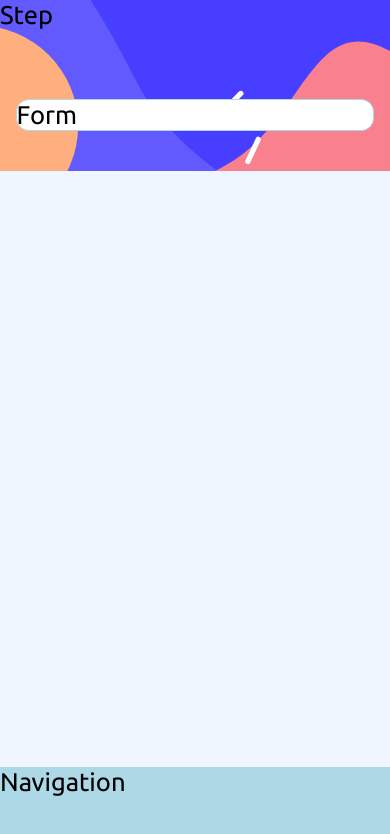
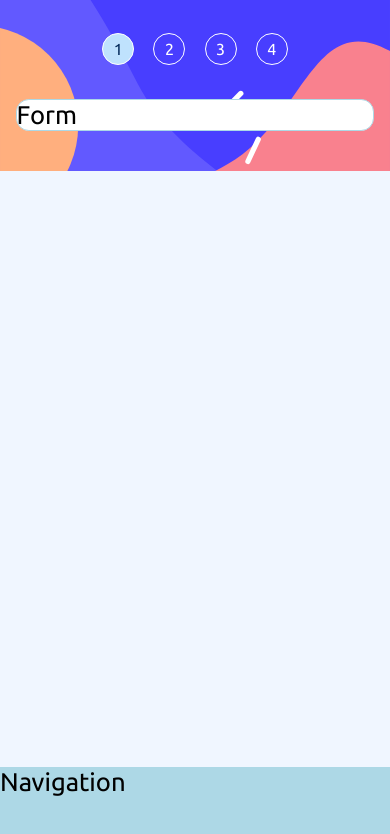
Before and after one commit to hqz3/fem-multi-step-form, a React (Vite) app: page / in a window 390 px wide. Shown: the top 834 px of the page. Built offline with nearby package versions, Linux system fonts and the light colour scheme.

Commit message:
Add steps with responsive styling for mobile and desktop screens

```diff
--- a/src/components/Sidebar.tsx
+++ b/src/components/Sidebar.tsx
@@ -1,5 +1,36 @@
 import style from "../styles/Sidebar.module.css";
 
+interface StepType {
+  number: number;
+  title: string;
+  description: string;
+}
+
 export const Sidebar = () => {
-  return <div className={style.container}>Step</div>;
+  const steps: StepType[] = [
+    { number: 1, title: "Step 1", description: "Your info" },
+    { number: 2, title: "Step 2", description: "Select plan" },
+    { number: 3, title: "Step 3", description: "Add-ons" },
+    { number: 4, title: "Step 4", description: "Summary" },
+  ];
+
+  return (
+    <div className={style.steps__container}>
+      {steps.map((step: StepType, index: number) => {
+        return (
+          <ol className={style.step__container}>
+            <li
+              className={`${style.step__number} ${
+                index === 0 ? style.step__selected : ""
+              }`}
+            >
+              {step.number}
+            </li>
+            <p className={style.step__title}>{step.title}</p>
+            <p className={style.step__description}>{step.description}</p>
+          </ol>
+        );
+      })}
+    </div>
+  );
 };
--- a/src/styles/Sidebar.module.css
+++ b/src/styles/Sidebar.module.css
@@ -1,26 +1,103 @@
-.container {
+.steps__container {
   background-image: url("../assets/images/bg-sidebar-desktop.svg");
   background-repeat: no-repeat;
-  border-radius: 0.6rem;
+  border-radius: 0.8rem;
+  color: var(--white);
 
+  display: flex;
+  align-items: center;
+  flex-direction: column;
+
+  font-size: 1rem;
   grid-row: 1/-1;
+
   width: 91%;
 }
 
-ul {
+.step__container {
+  display: grid;
+  grid-template-columns: 25% 1fr;
+  grid-template-rows: repeat(2, 1rem);
+
   list-style: none;
+  margin-top: 2.2rem;
   text-decoration: none;
   text-transform: uppercase;
+  width: 80%;
+}
+
+.step__number {
+  color: var(--white);
+
+  display: flex;
+  justify-content: center;
+  align-items: center;
+
+  grid-row: 1/-1;
+  height: 100%;
+  width: 100%;
+
+  margin: 0;
+  padding: 0;
+  position: relative;
+  z-index: 0;
+}
+
+.step__number::before {
+  content: "";
+  border: 1px solid var(--white);
+  border-radius: 50%;
+
+  height: 2rem;
+  width: 2rem;
+
+  position: absolute;
+  z-index: -10;
+}
+
+.step__selected {
+  color: var(--marine-blue);
+}
+
+.step__selected::before {
+  background-color: var(--light-blue);
+}
+
+.step__title {
+  color: var(--light-gray);
+  font-size: 0.8rem;
+}
+
+.step__description {
+  font-size: 0.9rem;
+  font-weight: 500;
+  letter-spacing: 0.075rem;
 }
 
 @media (max-width: 768px) {
-  .container {
+  .steps__container {
     background-image: url("../assets/images/bg-sidebar-mobile.svg");
     background-position: center;
     background-size: cover;
     border-radius: 0;
 
+    flex-direction: row;
+    align-items: start;
+    justify-content: center;
+    gap: 0.2rem;
+
     height: 10.7rem;
     width: 100%;
   }
+
+  .step__container {
+    display: flex;
+    margin-top: 2.5rem;
+    width: 3rem;
+  }
+
+  .step__title,
+  .step__description {
+    display: none;
+  }
 }
```
